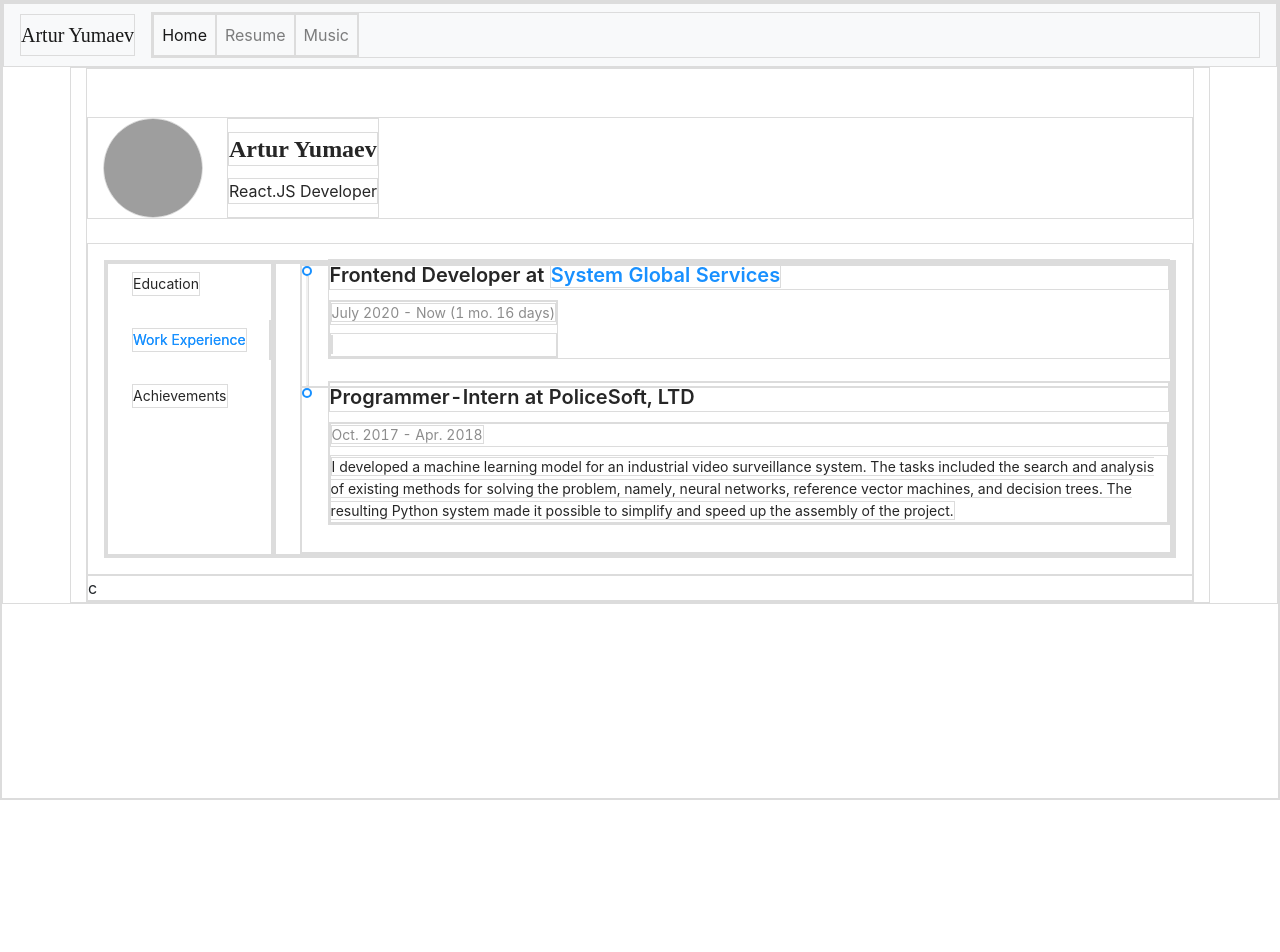
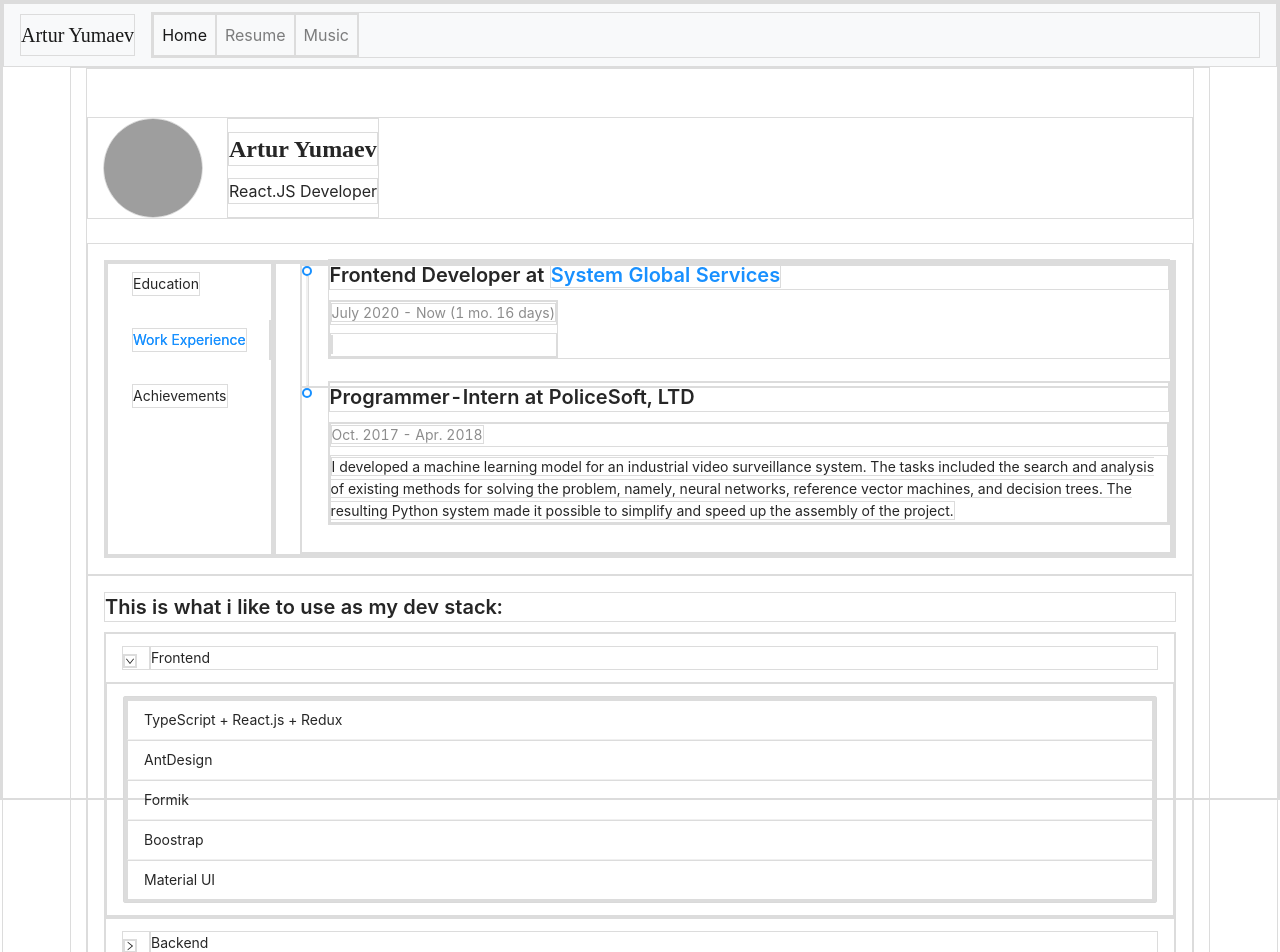
Before and after one commit to alienJohny/my-website, a React (Create React App) app: page / in a window 1280 px wide. Shown: the top 952 px of the page. Before the commit the page ends 800 px from the top, so only its background shows below. Built offline with nearby package versions, Linux system fonts and the light colour scheme; grey boxes are pictures that could not be loaded; a web font is replaced by a local one.

Commit message:
Added dev stack as component

```diff
--- /dev/null
+++ b/src/components/Home/Stack.tsx
@@ -0,0 +1,57 @@
+import React from 'react'
+import { Collapse, Typography, List } from 'antd'
+
+const { Panel } = Collapse
+const { Title } = Typography
+
+const frontendStack = [
+  'TypeScript + React.js + Redux',
+  'AntDesign',
+  'Formik',
+  'Boostrap',
+  'Material UI',
+]
+const backendStack = [
+  'Python3',
+  'C# (.NET)',
+  'Webpack',
+]
+
+const devopsStack = [
+  'Linux/Windows + GIT',
+  'Heroku',
+  'Travis CI',
+  'Docker',
+]
+
+export const Stack = () => (
+  <div className="p-3">
+    <Title level={4}>This is what i like to use as my dev stack:</Title>
+    <Collapse defaultActiveKey={['1']} ghost>
+      <Panel header="Frontend" key="1">
+        <List
+          size="small"
+          bordered
+          dataSource={frontendStack}
+          renderItem={item => <List.Item>{item}</List.Item>}
+        />
+      </Panel>
+      <Panel header="Backend" key="2">
+        <List
+          size="small"
+          bordered
+          dataSource={backendStack}
+          renderItem={item => <List.Item>{item}</List.Item>}
+        />
+      </Panel>
+      <Panel header="Devops" key="3">
+        <List
+          size="small"
+          bordered
+          dataSource={devopsStack}
+          renderItem={item => <List.Item>{item}</List.Item>}
+        />
+      </Panel>
+    </Collapse>
+  </div>
+)
--- a/src/objects/interfaces.tsx
+++ b/src/objects/interfaces.tsx
@@ -1,5 +1,3 @@
-import React from 'react'
-
 export interface Event {
   time: string;
   title: string | JSX.Element;
--- a/src/pages/Home.tsx
+++ b/src/pages/Home.tsx
@@ -1,15 +1,14 @@
 import React from 'react'
 import { TabsComponent } from '../components/Home/TabsComponent'
 import About from '../components/Home/About'
+import { Stack } from '../components/Home/Stack'
 
 export default function Home() {
   return (
     <div className="d-flex flex-column">
       <About />
       <TabsComponent />
-      <div>
-        c
-      </div>
+      <Stack />
     </div>
   )
 }
```
